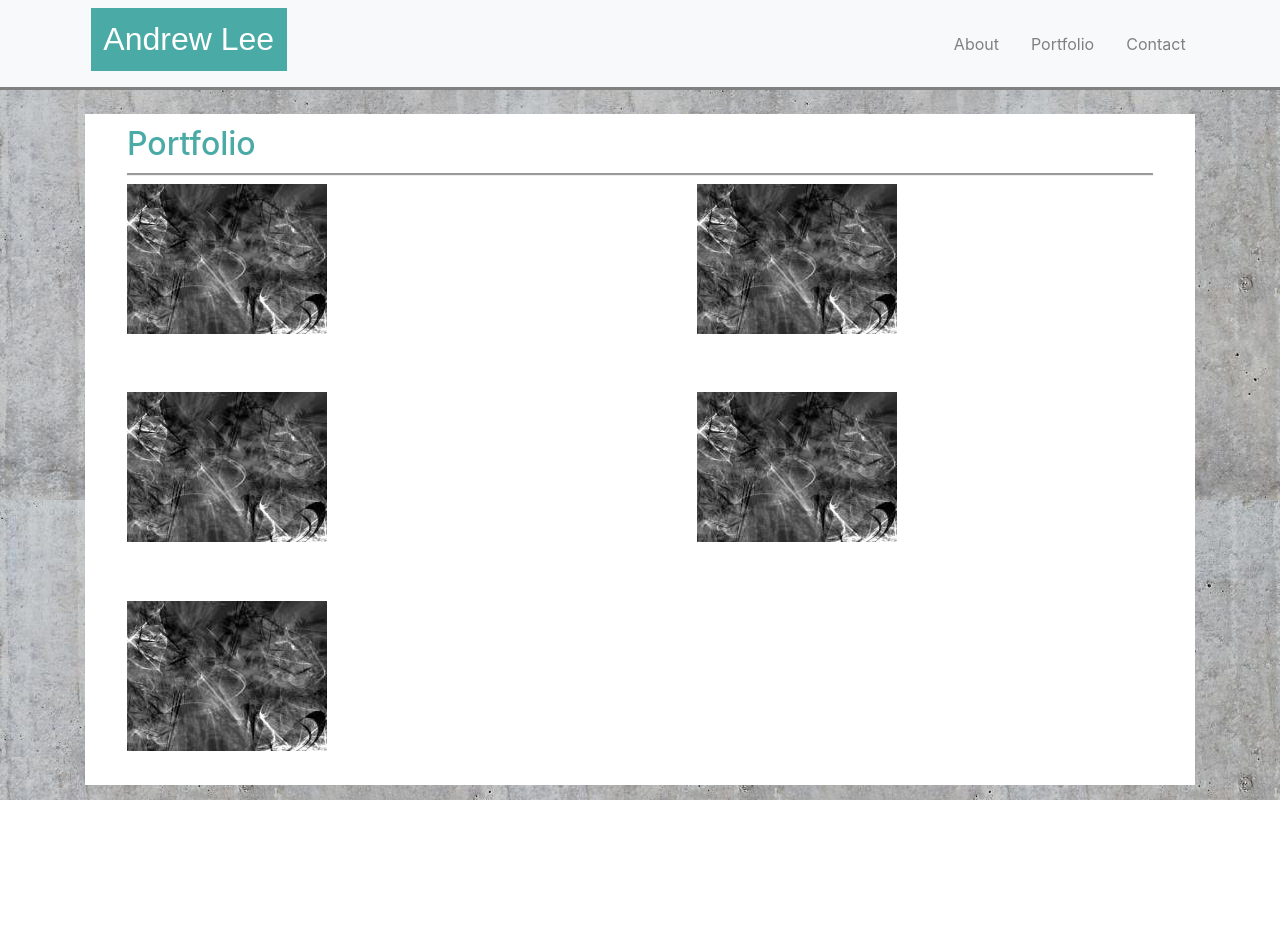
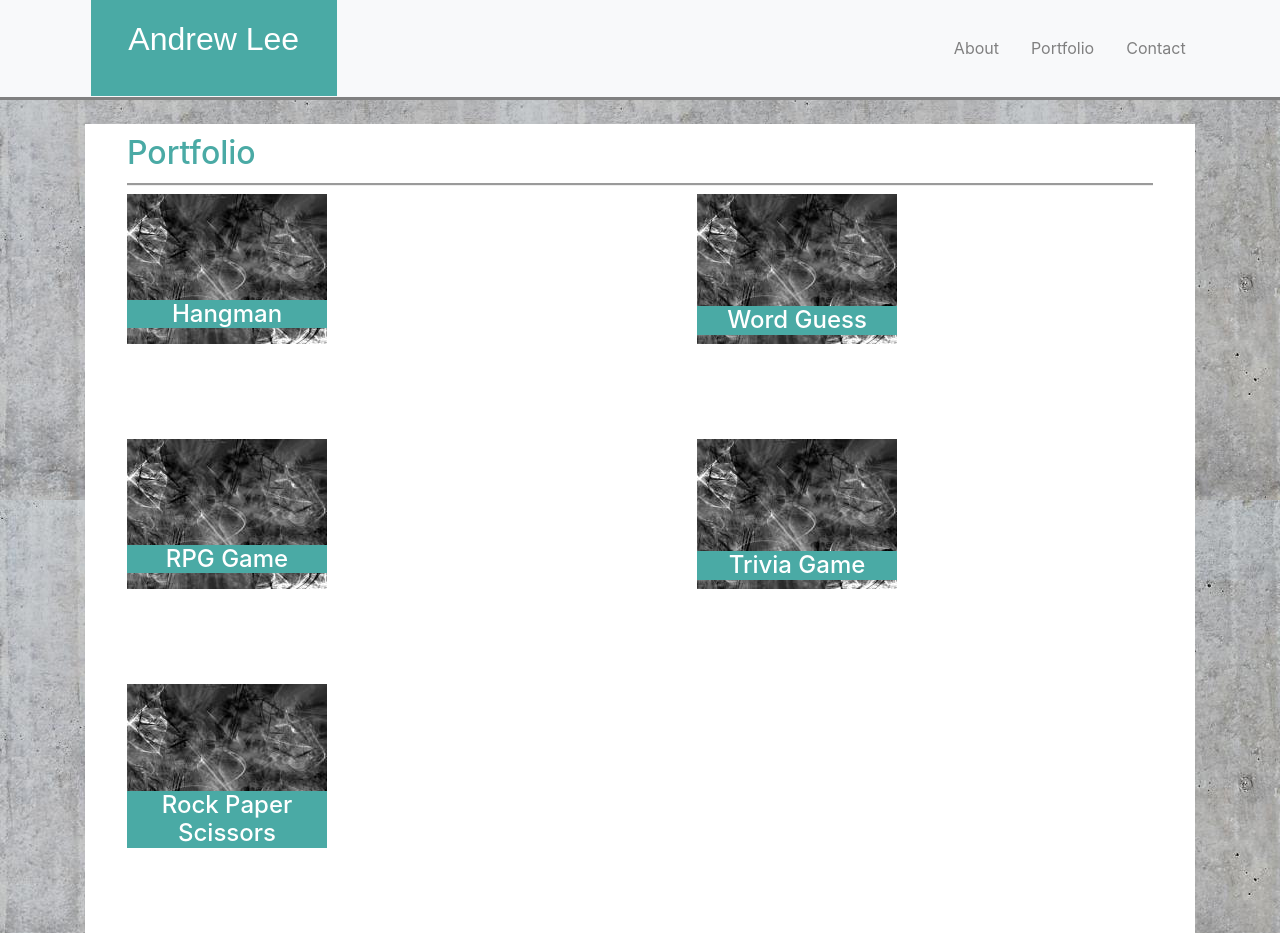
Before and after one commit to adlee77/Responsive-Portfolio, a plain HTML site: page porfolio.html in a window 1280 px wide. Before the commit the page ends 800 px from the top, so only its background shows below. Drawn offline with nearby package versions, Linux system fonts and the light colour scheme.

Commit message:
added h4 tags to the portfolio page and fixed h1 margins. Added more media queries for 980 and 768 pixel widths.

```diff
--- a/porfolio.html
+++ b/porfolio.html
@@ -18,17 +18,17 @@
             <div class="col"><h2>Portfolio</h2></div>
         </div>
         <div class="row">
-            <div class="col-6 col1"><img src="images/abstract-q-g-200-150-1.jpg"></div>
-            <div class="col-6 col2"><img src="images/abstract-q-g-200-150-1.jpg"></div>
+            <div class="col-6 col1"><img src="images/abstract-q-g-200-150-1.jpg"><h4>Hangman</h4></div>
+            <div class="col-6 col2"><img src="images/abstract-q-g-200-150-1.jpg"><h4>Word Guess</h4></div>
         </div>
         <br>
         <div class="row">
-            <div class="col-6 col3"><img src="images/abstract-q-g-200-150-1.jpg"></div>
-            <div class="col-6 col2"><img src="images/abstract-q-g-200-150-1.jpg"></div>
+            <div class="col-6 col3"><img src="images/abstract-q-g-200-150-1.jpg"><h4>RPG Game</h4></div>
+            <div class="col-6 col2"><img src="images/abstract-q-g-200-150-1.jpg"><h4>Trivia Game</h4></div>
          </div>
         <br>
         <div class="row">
-            <div class="col-6 col4"><img src="images/abstract-q-g-200-150-1.jpg"></div>
+            <div class="col-6 col4"><img src="images/abstract-q-g-200-150-1.jpg"><h4>Rock Paper Scissors</h4></div>
         </div>
     </div>
  </div>
--- a/style/stylesheet.css
+++ b/style/stylesheet.css
@@ -2,9 +2,11 @@ h1 {
     color:white;
 background-color: #4aaaa5;
 font-family: 'Arial', 'Helvetica Neuve', Helvetica, sans-serif;
-padding: 1%;
+padding: 3%;
 text-align: center;
 margin-left: 6%;
+margin-top: -2%;
+margin-bottom: -0.6%;
 font-size: 32px;
 }
 
@@ -17,6 +19,14 @@ h2 {
     border-bottom-style: groove;
     padding-top: 1%;
     padding-bottom: 1%;
+}
+h4 {
+    position:relative;
+    bottom: 20%;
+    color:white;
+background-color: #4aaaa5;
+text-align: center;
+width:200px;
 }
 p {
     background-color: white;
@@ -71,6 +81,22 @@ p {
     border-color: #4aaaa5;
     margin-bottom: 3%;
 }
+@media only screen and (max-width: 980px) {
+h1 {
+    margin-top: -2%;
+margin-bottom: -0.8%;
+}
+.col-3 {
+    width: 300px;
+    margin-right: 1%;
+}
+}
+@media only screen and (max-width: 768px) {
+    h1 {
+        margin-top: -2%;
+    margin-bottom: -1.2%;
+    }
+}
 @media only screen and (max-width: 640px) {
     h1 {
         width: 1000px;
```
Also changed, not shown: index.html (+1 -1 lines).
